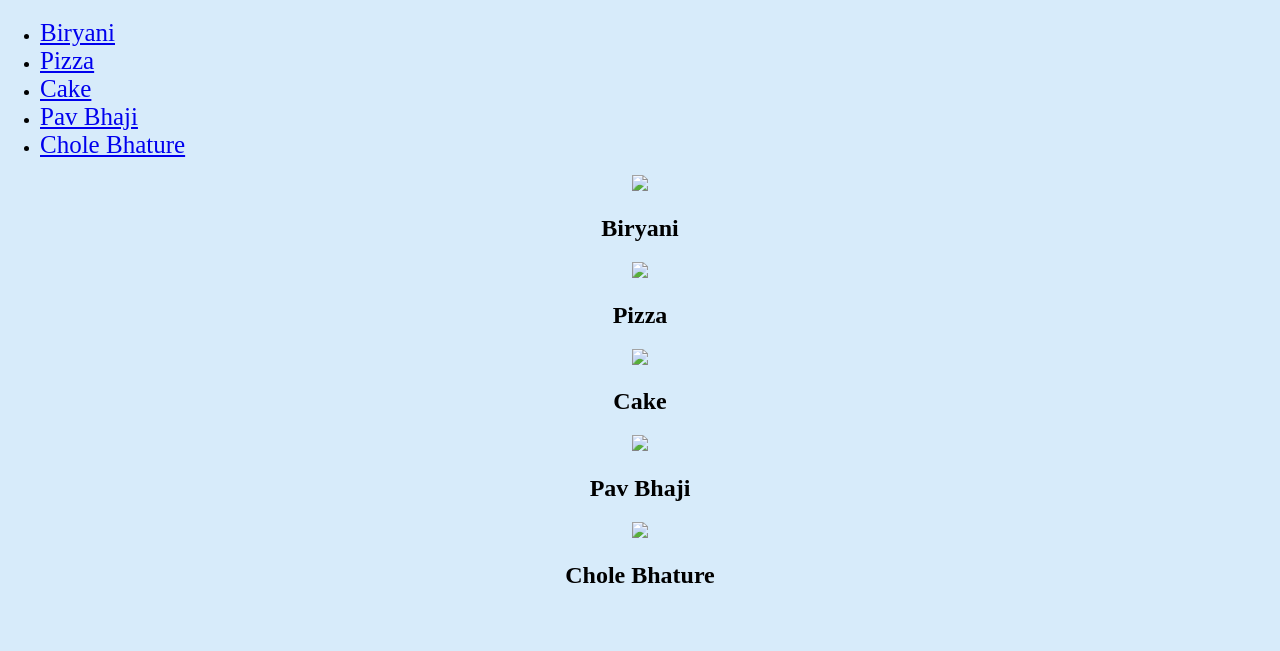
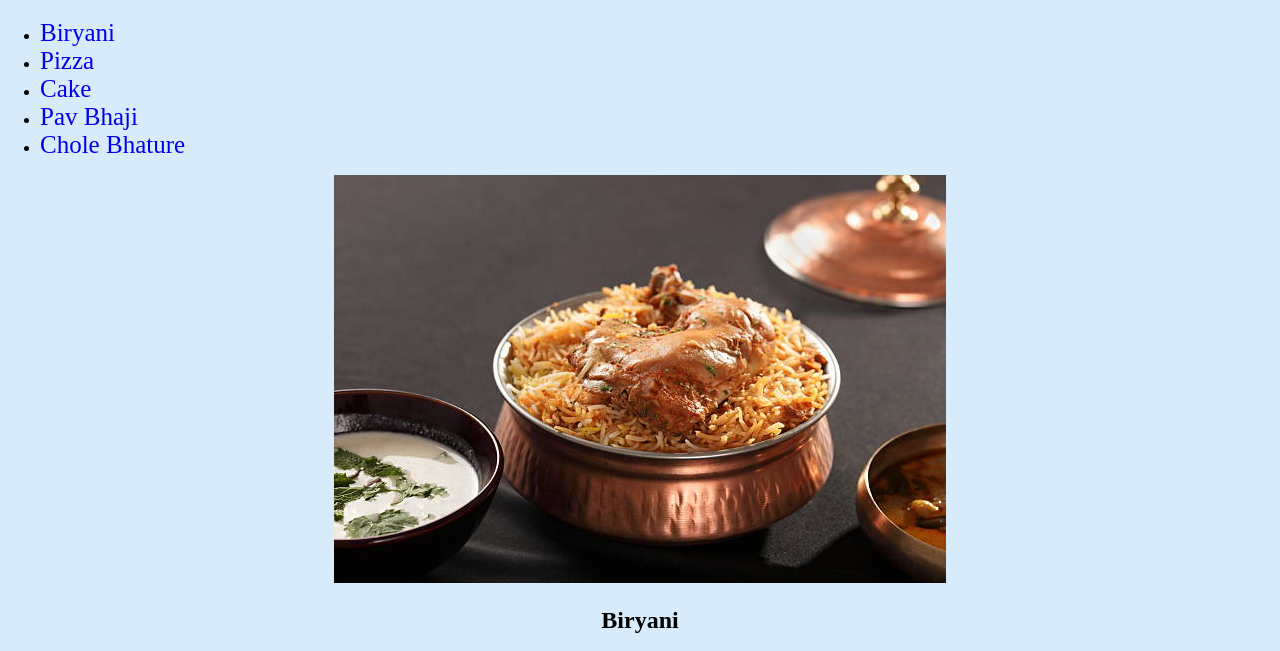
Before and after one commit to pratikk151406/favourite-food-web, a plain HTML site: page index.html in a window 1280 px wide. Shown: the part 99-750 px from the top of the page. Drawn offline with Linux system fonts and the light colour scheme.

Commit message:
Add files via upload

```diff
--- a/index.html
+++ b/index.html
@@ -28,6 +28,7 @@
         }
         ul a{
             font-size: 25px;
+            text-decoration: none;
         }
     </style>
 </head>
@@ -47,15 +48,15 @@
         <li><a href="#Chole">Chole Bhature</a></li>
     </ul>
     <main>
-        <img id="Biryani" src="image/Biryani.jpg">
+        <img id="Biryani" src="Biryani.jpg">
         <h2>Biryani</h2>
-        <img id ="Pizza" src="image/Pizza.jpg">
+        <img id ="Pizza" src="Pizza.jpg">
         <h2>Pizza</h2>
-        <img id ="Cake" src="image/Cake.jpg">
+        <img id ="Cake" src="Cake.jpg">
         <h2>Cake</h2>
-        <img id="PavBhaji" src="image/Pav Bhaji.jpg">
+        <img id="PavBhaji" src="Pav Bhaji.jpg">
         <h2>Pav Bhaji</h2>
-        <img  id="Chole" src="image/Chole Bhature.jpg">
+        <img  id="Chole" src="Chole Bhature.jpg">
         <h2>Chole Bhature</h2>
     </main>
 </body>
```
Also changed, not shown: Biryani.jpg (added), Cake.jpg (added), Chole Bhature.jpg (added), Pav Bhaji.jpg (added), Pizza.jpg (added).
